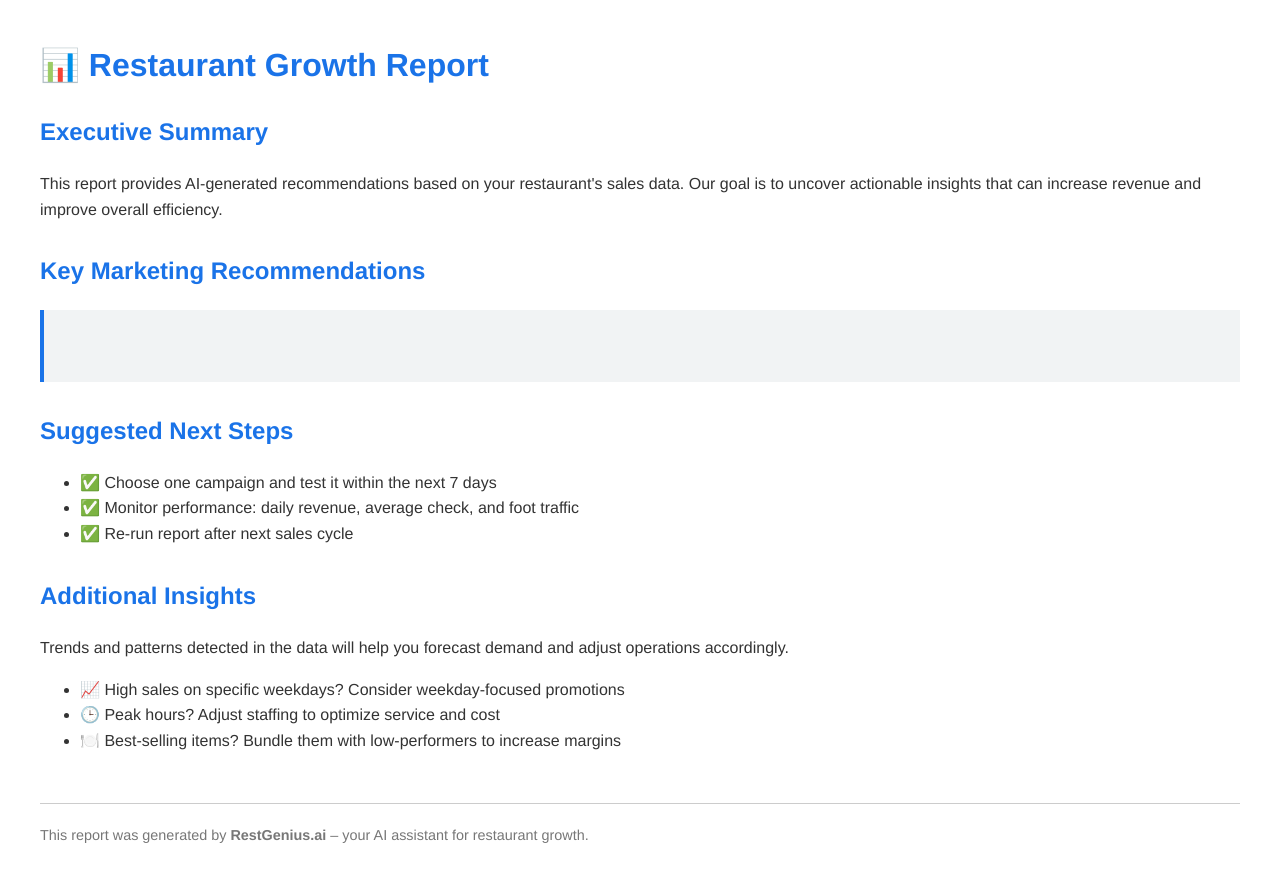
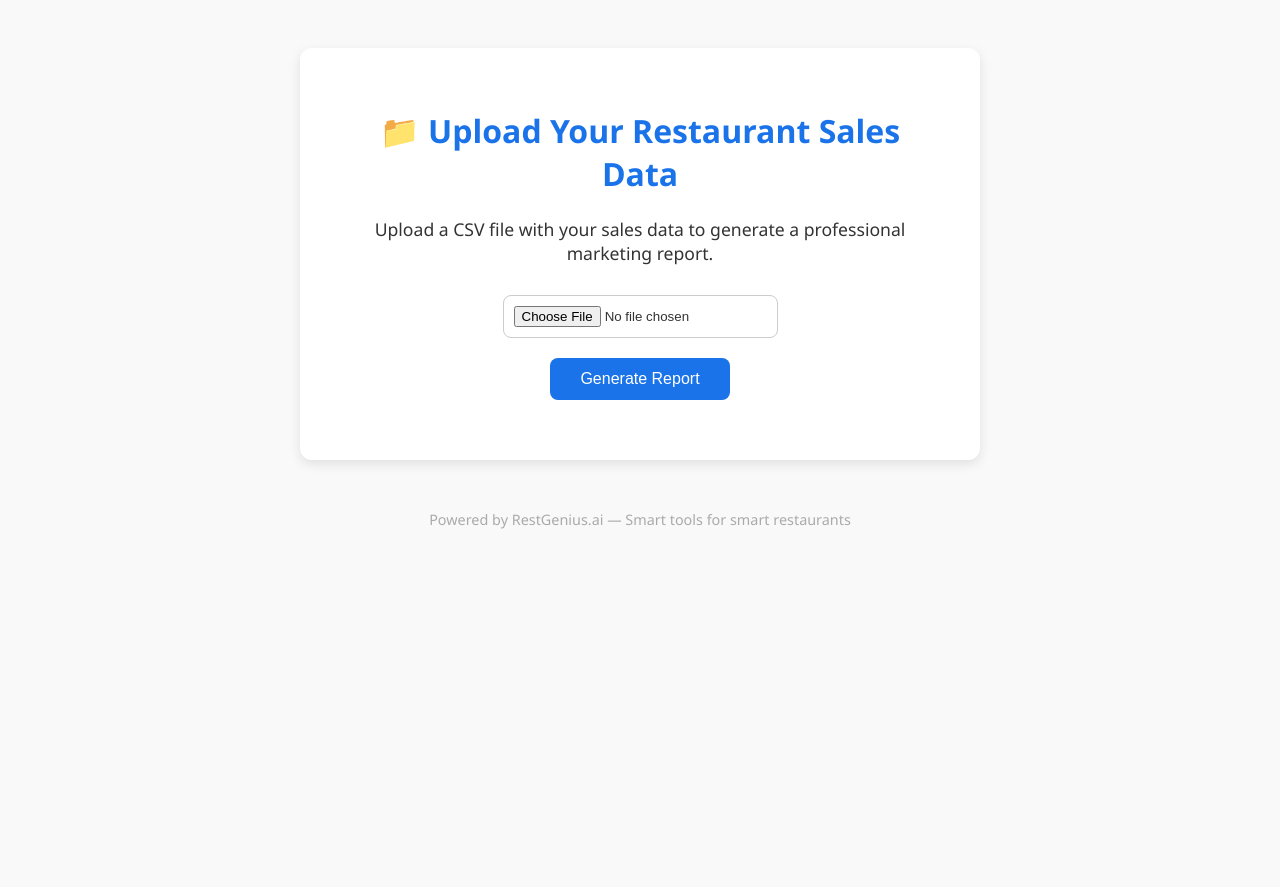
Before and after one commit to RestGenius/restgenius, a Flask app: page / in a window 1280 px wide. After the commit the page ends 529 px from the top, so only its background shows below. Run offline with Flask 3, Linux system fonts and the light colour scheme.

Commit message:
Update index.html

```diff
--- a/templates/index.html
+++ b/templates/index.html
@@ -2,75 +2,80 @@
 <html lang="en">
 <head>
   <meta charset="UTF-8">
-  <title>Marketing Report</title>
+  <title>RestGenius - Upload Sales Data</title>
   <style>
     body {
-      font-family: "Helvetica Neue", Helvetica, Arial, sans-serif;
-      margin: 40px;
+      font-family: 'Segoe UI', Tahoma, Geneva, Verdana, sans-serif;
+      background-color: #f9f9f9;
+      padding: 40px;
       color: #333;
-      line-height: 1.6;
     }
-    h1, h2, h3 {
+
+    .container {
+      background: #fff;
+      max-width: 600px;
+      margin: auto;
+      padding: 40px;
+      border-radius: 12px;
+      box-shadow: 0 4px 12px rgba(0,0,0,0.1);
+    }
+
+    h1 {
+      text-align: center;
       color: #1a73e8;
     }
-    .section {
+
+    p {
+      text-align: center;
+      font-size: 1.1em;
       margin-bottom: 30px;
     }
-    .highlight {
-      background-color: #f1f3f4;
-      padding: 10px 15px;
-      border-left: 4px solid #1a73e8;
-      margin-top: 10px;
-      white-space: pre-line;
+
+    input[type="file"] {
+      display: block;
+      margin: 20px auto;
+      padding: 10px;
+      border-radius: 8px;
+      border: 1px solid #ccc;
     }
+
+    button {
+      display: block;
+      margin: 20px auto;
+      padding: 12px 30px;
+      font-size: 1em;
+      color: #fff;
+      background-color: #1a73e8;
+      border: none;
+      border-radius: 8px;
+      cursor: pointer;
+    }
+
+    button:hover {
+      background-color: #0f5ec2;
+    }
+
     footer {
       margin-top: 50px;
+      text-align: center;
       font-size: 0.9em;
-      color: #777;
-      border-top: 1px solid #ccc;
-      padding-top: 20px;
+      color: #aaa;
     }
   </style>
 </head>
 <body>
-  <h1>📊 Restaurant Growth Report</h1>
+  <div class="container">
+    <h1>📁 Upload Your Restaurant Sales Data</h1>
+    <p>Upload a CSV file with your sales data to generate a professional marketing report.</p>
 
-  <div class="section">
-    <h2>Executive Summary</h2>
-    <p>
-      This report provides AI-generated recommendations based on your restaurant's sales data.
-      Our goal is to uncover actionable insights that can increase revenue and improve overall efficiency.
-    </p>
-  </div>
-
-  <div class="section">
-    <h2>Key Marketing Recommendations</h2>
-    <div class="highlight">
-      {{ content }}
-    </div>
-  </div>
-
-  <div class="section">
-    <h2>Suggested Next Steps</h2>
-    <ul>
-      <li>✅ Choose one campaign and test it within the next 7 days</li>
-      <li>✅ Monitor performance: daily revenue, average check, and foot traffic</li>
-      <li>✅ Re-run report after next sales cycle</li>
-    </ul>
-  </div>
-
-  <div class="section">
-    <h2>Additional Insights</h2>
-    <p>Trends and patterns detected in the data will help you forecast demand and adjust operations accordingly.</p>
-    <ul>
-      <li>📈 High sales on specific weekdays? Consider weekday-focused promotions</li>
-      <li>🕒 Peak hours? Adjust staffing to optimize service and cost</li>
-      <li>🍽️ Best-selling items? Bundle them with low-performers to increase margins</li>
-    </ul>
+    <form action="/analyze" method="POST" enctype="multipart/form-data">
+      <input type="file" name="file" accept=".csv" required>
+      <button type="submit">Generate Report</button>
+    </form>
   </div>
 
   <footer>
-    This report was generated by <strong>RestGenius.ai</strong> – your AI assistant for restaurant growth.
+    Powered by RestGenius.ai — Smart tools for smart restaurants
   </footer>
 </body>
 </html>
```
